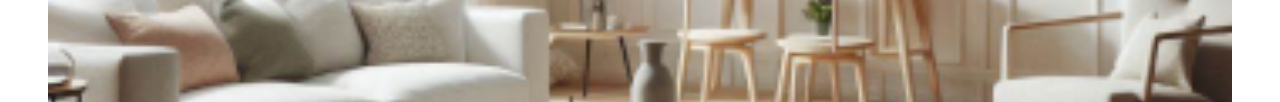
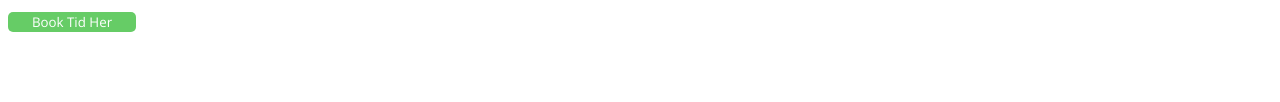
Before and after one commit to zenia2000/HHRims, a plain HTML site: page inspiration.html in a window 1280 px wide. Shown: the part 2640-2742 px from the top of the page. After the commit the page ends 2680 px from the top, so only its background shows below. Drawn offline with nearby package versions, Linux system fonts and the light colour scheme; a web font is replaced by a local one.

Commit message:
alt overført + button

```diff
--- a/inspiration.html
+++ b/inspiration.html
@@ -68,11 +68,11 @@
 </section>
 
 
-<figure>
+<main class="clickGreen"> <!-- en grøn knap der ikke gør noget lige nu -->
     <a href="Booktidher.html" target="_blank">
-        <img src="Images/booktidher.png" alt="Book tid her" width="500" height="100">
+        <button>Book Tid Her</button>
     </a>
-</figure>
+</main>
 
 
 
--- a/style.css
+++ b/style.css
@@ -37,6 +37,25 @@ Når du vil bruge .maintext skal du i HTML skrive:
  article kan erstattes med aside, main, section og flere andre.
  evt kig på den her: https://www.w3schools.com/html/html5_semantic_elements.asp
  */
+
+.clickGreen button{
+    font-family: "Open Sans", sans-serif; /*font*/
+    background-color: #66CC66; /* #66CC66(original), #91e191(lysere), #5c995c(mørkere), #73914b(mere brun i det)*/
+    color: white; /*tekst farve*/
+    width: 10vw; /*vw er view width - så ændre den størrelse når skærmen bliver mindre */
+    height: auto;
+    border: hidden; /*gemt - ellers kommer der en sort linje hele vejen rundt om*/
+    border-radius: 5px; /*runde kanter - større tal mere rundt*/
+
+.clickBlue button{
+    font-family: "Open Sans", sans-serif;
+    background-color: #0079f2; /* #0079f2(original), #59a6e6(lysere), #4d9cc9(mere mat i det), #275e91(mørkere) */
+    color: white;
+    width: 10vw; /*vw er view width - så ændre den størrelse når skærmen bliver mindre */
+    height: auto;
+    border: hidden;
+    border-radius: 5px;
+}
 
 
 /*Rebeccas*/
@@ -123,4 +142,4 @@ Når du vil bruge .maintext skal du i HTML skrive:
 .headtext2{
     padding: 20px;
         font-family: "Open Sans", sans-serif;
-}
+}}
```
